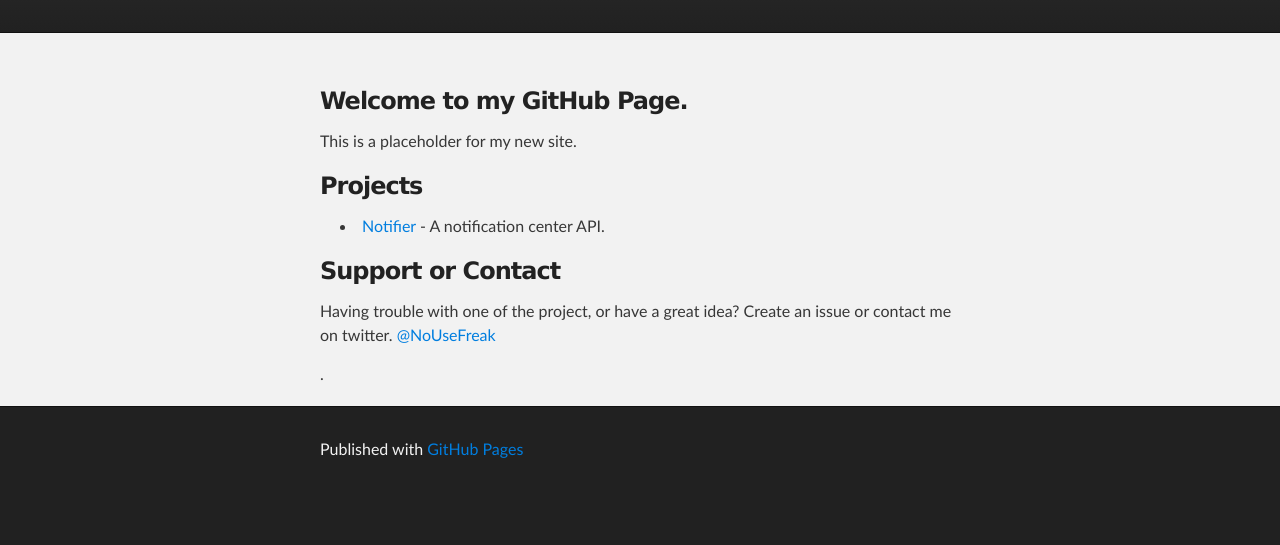
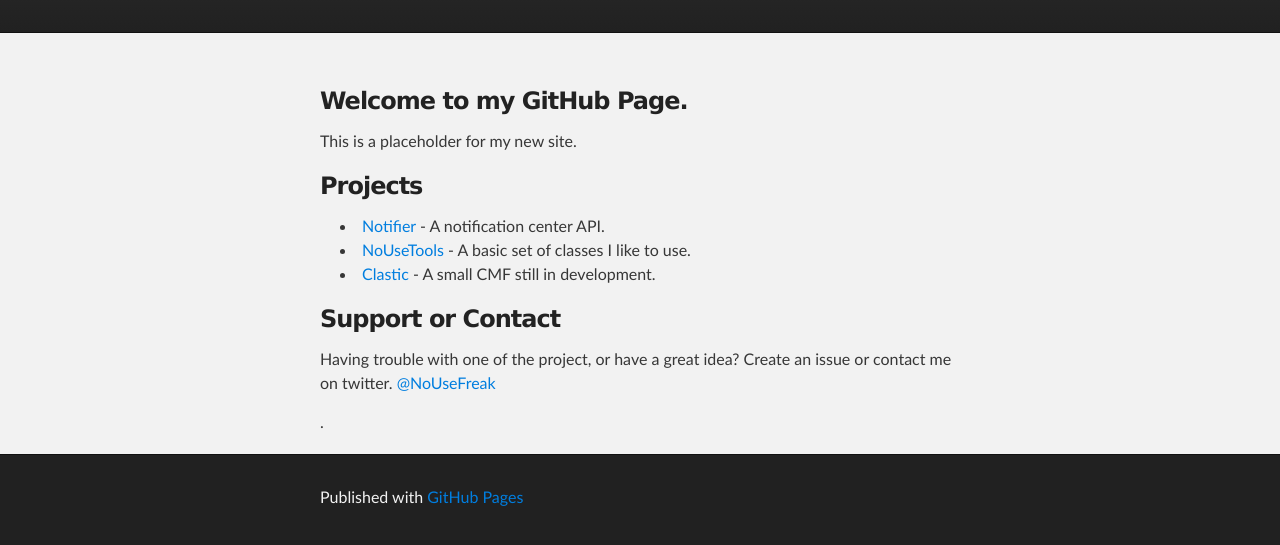
Before and after one commit to NoUseFreak/nousefreak.github.com, a plain HTML site: page index.html in a window 1280 px wide. Shown: the part 177-722 px from the top of the page. Drawn offline with Linux system fonts and the light colour scheme.

Commit message:
Update index.html
Added projects.

```diff
--- a/index.html
+++ b/index.html
@@ -35,6 +35,8 @@
 
 <ul>
   <li><a href="https://github.com/NoUseFreak/Notifier">Notifier</a> - A notification center API.</li>
+  <li><a href="https://github.com/NoUseFreak/NoUseTools">NoUseTools</a> - A basic set of classes I like to use.</li>
+  <li><a href="https://github.com/NoUseFreak/Clastic">Clastic</a> - A small CMF still in development.</li>
 </ul>
 
 <h3>Support or Contact</h3>
```
